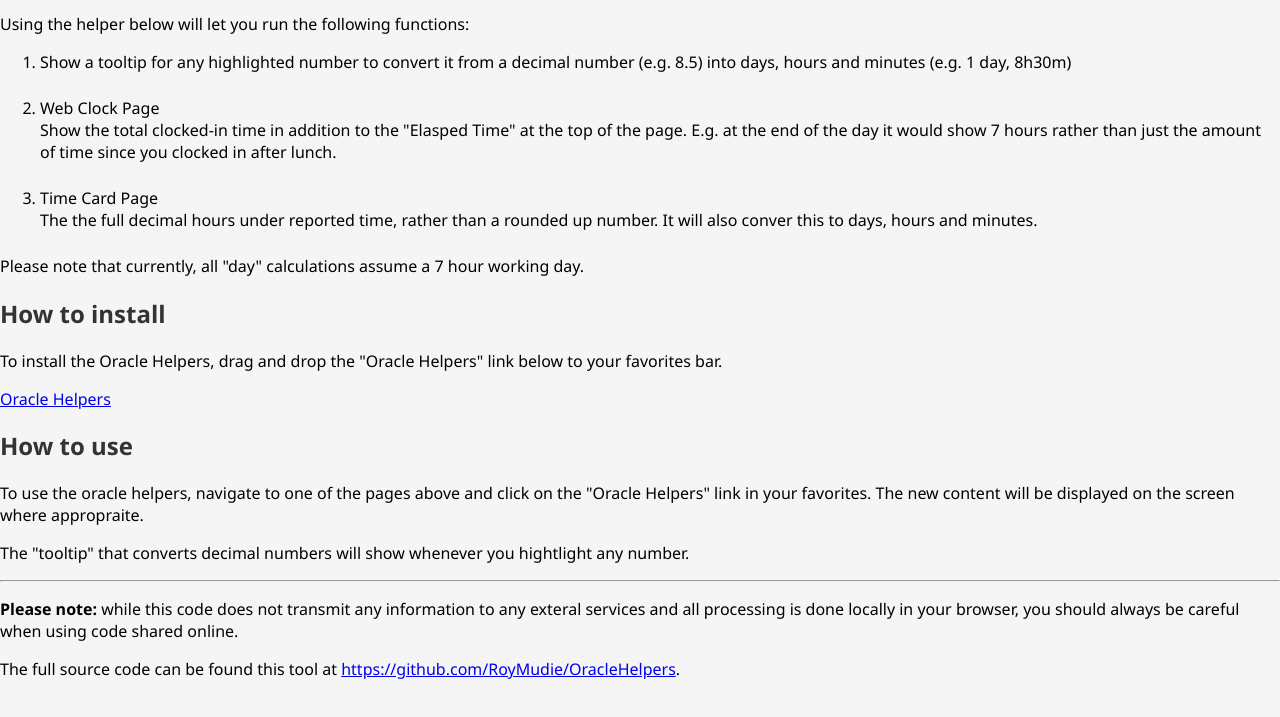
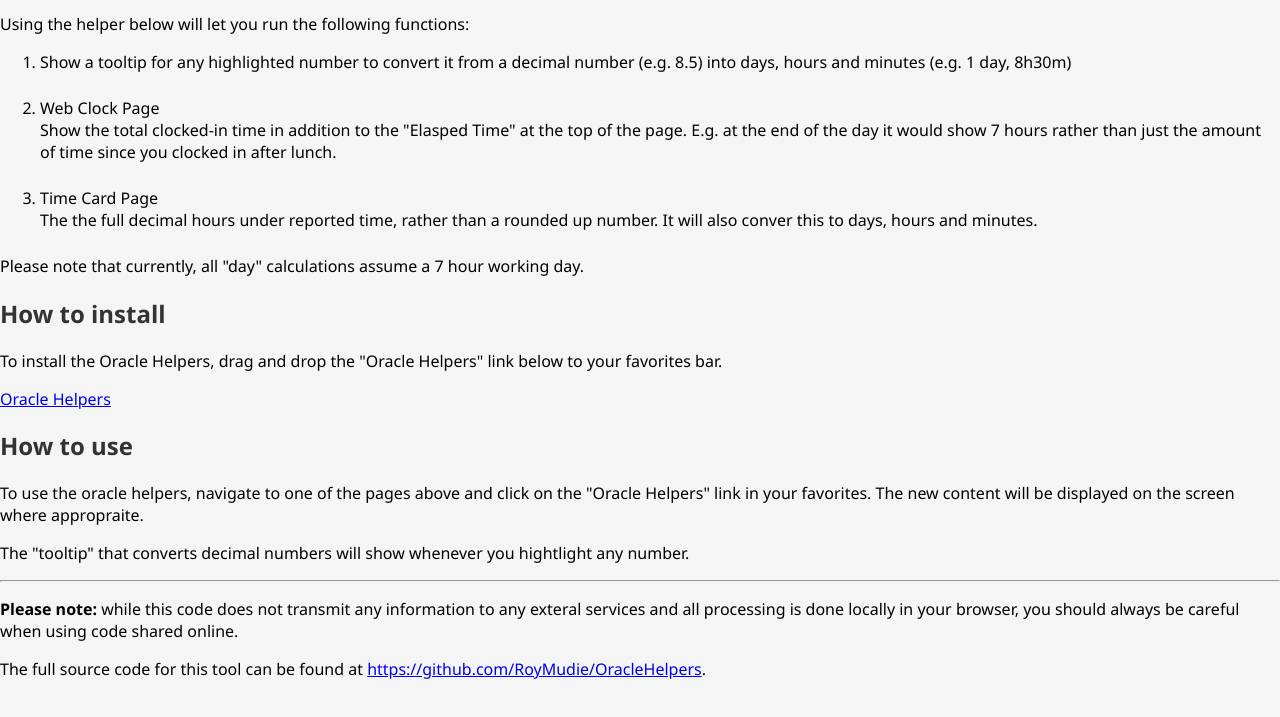
Before and after one commit to RoyMudie/OracleHelpers, a plain HTML site: page index.html in a window 1280 px wide. Shown: the part 81-798 px from the top of the page. Drawn offline with Linux system fonts and the light colour scheme.

Commit message:
Update index.html

```diff
--- a/index.html
+++ b/index.html
@@ -71,7 +71,7 @@
         </p>
         <hr />
         <p><strong>Please note:</strong> while this code does not transmit any information to any exteral services and all processing is done locally in your browser, you should always be careful when using code shared online.</p>
-        <p>The full source code can be found this tool at <a href="https://github.com/RoyMudie/OracleHelpers">https://github.com/RoyMudie/OracleHelpers</a>.</p>
+        <p>The full source code for this tool can be found at <a href="https://github.com/RoyMudie/OracleHelpers">https://github.com/RoyMudie/OracleHelpers</a>.</p>
     </main>
 </body>
 </html>
```
